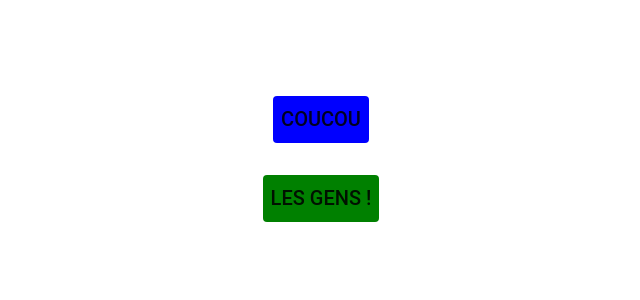
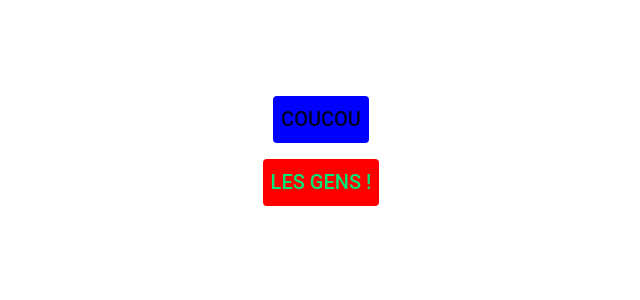
Before and after one commit to loicbdev/material-ui-training, a React (Create React App) app: page / in a window 1280 px wide. Shown: the top 300 px of the page, without its empty margins (319-959 px from the left). Built offline with nearby package versions, Linux system fonts and the light colour scheme.

Commit message:
essais supplémentaires

```diff
--- a/src/App.js
+++ b/src/App.js
@@ -14,17 +14,6 @@ flex-direction: column;
 align-items: center;
 padding: 5rem;
 `;
-
-const styles = {
-  myLeftButton: {
-    backgroundColor: "blue",
-    margin: "1rem"
-  },
-  myRightButton: {
-    backgroundColor: "green",
-    margin: "1rem"
-  }
-}
 
 const theme = createMuiTheme({
   palette: {
@@ -45,13 +34,24 @@ const theme = createMuiTheme({
   }
   })
 
+const styles = {
+  myLeftButton: {
+    backgroundColor: "blue",
+    margin: "1rem"
+  },
+  myRightButton: {
+    backgroundColor: "orange",
+    margin: "1rem"
+  }
+}
+
 class App extends Component {
   render() {
     return (
       <MuiThemeProvider theme={ theme }>
         <DIV className = "App">
           <Button className={this.props.classes.myLeftButton}>Coucou</Button>
-          <Button className={this.props.classes.myRightButton}>les gens !</Button>
+          <Button color="secondary">les gens !</Button>
         </DIV>
       </MuiThemeProvider>
     );
```
Also changed, not shown: 1 other file (tests, documents, lock files or other folders).
